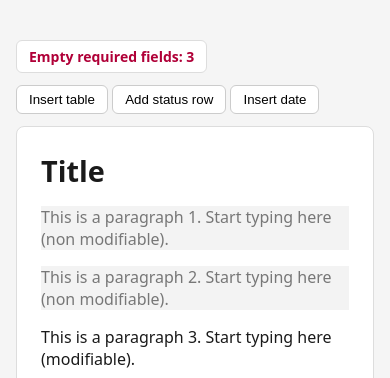
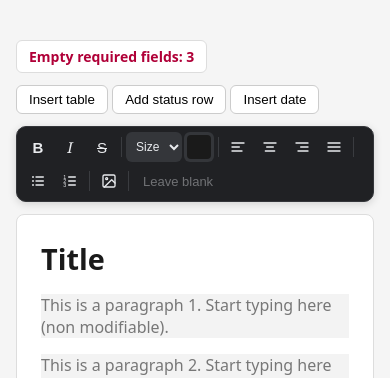
Before and after one commit to royyandzakiy/tiptap-dynamic-docs, a website built with Vite: page index.html in a window 390 px wide. Shown: the top 378 px of the page. Built offline with nearby package versions, Linux system fonts and the light colour scheme; what @tiptap/extension-color would draw is missing.

Commit message:
add leave blank

```diff
--- a/src/main.js
+++ b/src/main.js
@@ -7,7 +7,6 @@ import Paragraph from '@tiptap/extension-paragraph'
 import TextStyle from '@tiptap/extension-text-style'
 import Color from '@tiptap/extension-color'
 import TextAlign from '@tiptap/extension-text-align'
-import BubbleMenu from '@tiptap/extension-bubble-menu'
 import Image from '@tiptap/extension-image'
 import Table from '@tiptap/extension-table'
 import TableRow from '@tiptap/extension-table-row'
@@ -277,8 +276,13 @@ bubbleEl.innerHTML = `
   <div class="bm-group">
     <button data-action="image" title="Insert image">${ICONS.image}</button>
   </div>
+  <span class="sep"></span>
+  <div class="bm-group">
+    <button data-action="blank" class="bm-text" title="Mark the field at the cursor as intentionally blank (turns it green)">Leave blank</button>
+  </div>
 `
-document.body.appendChild(bubbleEl)
+// Mount the formatting toolbar as a fixed bar (always visible) above the editor.
+document.querySelector('#editor').before(bubbleEl)
 
 // Makes a node "trackable" simply by adding class="track" to it (works on any
 // of these node types — paragraphs, headings, table cells, ...).
@@ -294,14 +298,20 @@ const Trackable = Extension.create({
             parseHTML: (el) => el.classList?.contains('track') || false,
             renderHTML: (attrs) => (attrs.track ? { class: 'track' } : {}),
           },
+          blankOk: {
+            default: false,
+            parseHTML: (el) => el.getAttribute('data-blank-ok') === 'true',
+            renderHTML: (attrs) =>
+              attrs.blankOk ? { 'data-blank-ok': 'true' } : {},
+          },
         },
       },
     ]
   },
 })
 
-// A tracked node counts as "filled" if it has any text, or holds an image.
-function trackedNodeFilled(node) {
+// True when a tracked node has real content (text or an image).
+function hasContent(node) {
   if (node.textContent.trim().length > 0) return true
   let media = false
   node.descendants((child) => {
@@ -311,6 +321,12 @@ function trackedNodeFilled(node) {
     }
   })
   return media
+}
+
+// A tracked node counts as "filled" (green) if it has content OR is explicitly
+// marked intentionally blank via the "Leave blank" toolbar action.
+function trackedNodeFilled(node) {
+  return hasContent(node) || !!node.attrs?.blankOk
 }
 
 // Colours every tracked node: pink when empty, green when filled. The colours
@@ -325,11 +341,13 @@ const TrackFill = Extension.create({
             const decos = []
             state.doc.descendants((node, pos) => {
               if (node.attrs?.track) {
-                const filled = trackedNodeFilled(node)
+                const cls = hasContent(node)
+                  ? 'track-filled'
+                  : node.attrs.blankOk
+                    ? 'track-blank'
+                    : 'track-empty'
                 decos.push(
-                  Decoration.node(pos, pos + node.nodeSize, {
-                    class: filled ? 'track-filled' : 'track-empty',
-                  })
+                  Decoration.node(pos, pos + node.nodeSize, { class: cls })
                 )
               }
             })
@@ -360,10 +378,6 @@ const editor = new Editor({
     LockGuard,
     Trackable,
     TrackFill,
-    BubbleMenu.configure({
-      element: bubbleEl,
-      tippyOptions: { duration: 100, maxWidth: 'none' },
-    }),
   ],
   content: `
     <h1>Title</h1>
@@ -571,6 +585,35 @@ colorInput.addEventListener('input', () => {
   editor.chain().focus().setColor(colorInput.value).run()
 })
 
+// "Leave blank" — finds the tracked field containing the cursor and toggles its
+// intentionally-blank flag (an empty field then counts as fulfilled → green).
+function trackedNodeAt(selection) {
+  const { $from } = selection
+  for (let d = $from.depth; d >= 1; d--) {
+    const node = $from.node(d)
+    if (node.attrs?.track) return { node, pos: $from.before(d) }
+  }
+  return null
+}
+
+const blankBtn = bubbleEl.querySelector('[data-action="blank"]')
+blankBtn.addEventListener('mousedown', (e) => e.preventDefault())
+blankBtn.addEventListener('click', () => {
+  const tracked = trackedNodeAt(editor.state.selection)
+  if (!tracked) return
+  editor
+    .chain()
+    .focus()
+    .command(({ tr }) => {
+      tr.setNodeMarkup(tracked.pos, undefined, {
+        ...tracked.node.attrs,
+        blankOk: !tracked.node.attrs.blankOk,
+      })
+      return true
+    })
+    .run()
+})
+
 // Reflect the current selection's formatting in the toolbar controls.
 function syncToolbar() {
   const map = {
@@ -592,7 +635,13 @@ function syncToolbar() {
   })
   fontSizeSelect.value = editor.getAttributes('textStyle').fontSize || ''
   colorInput.value = editor.getAttributes('textStyle').color || '#1a1a1a'
+
+  // "Leave blank" is only meaningful inside a tracked field.
+  const tracked = trackedNodeAt(editor.state.selection)
+  blankBtn.disabled = !tracked
+  blankBtn.classList.toggle('is-active', !!(tracked && tracked.node.attrs.blankOk))
 }
 
 editor.on('selectionUpdate', syncToolbar)
 editor.on('transaction', syncToolbar)
+syncToolbar() // initial state (toolbar is always visible now)
--- a/src/style.css
+++ b/src/style.css
@@ -67,16 +67,18 @@ body {
   background: #d6e4ff;
 }
 
-/* Floating toolbar (bubble menu) */
+/* Always-visible formatting toolbar */
 .bubble-menu {
   display: flex;
+  flex-wrap: wrap;
   align-items: center;
   gap: 4px;
+  margin-bottom: 12px;
   padding: 5px 6px;
   background: #202124;
   border: 1px solid #34363a;
   border-radius: 10px;
-  box-shadow: 0 6px 20px rgba(0, 0, 0, 0.3);
+  box-shadow: 0 2px 8px rgba(0, 0, 0, 0.15);
 }
 
 .bubble-menu .bm-group {
@@ -109,6 +111,20 @@ body {
 .bubble-menu button.is-active {
   background: #4c8bf5;
   color: #fff;
+}
+
+.bubble-menu button:disabled {
+  opacity: 0.4;
+  cursor: default;
+  background: transparent;
+}
+
+/* Text (non-icon) toolbar buttons, e.g. "Leave blank" */
+.bubble-menu .bm-text {
+  width: auto;
+  padding: 0 10px;
+  font-size: 13px;
+  white-space: nowrap;
 }
 
 .bubble-menu .bm-bold {
@@ -336,6 +352,12 @@ body {
   background: #def7e5; /* green when filled */
 }
 
+.ProseMirror .track-blank {
+  background: #def7e5; /* green: empty but intentionally left blank */
+  outline: 1px dashed #1a7f37;
+  outline-offset: -1px;
+}
+
 /* Locked (non-modifiable) nodes */
 .ProseMirror .locked {
   background: #f3f3f3;
```
